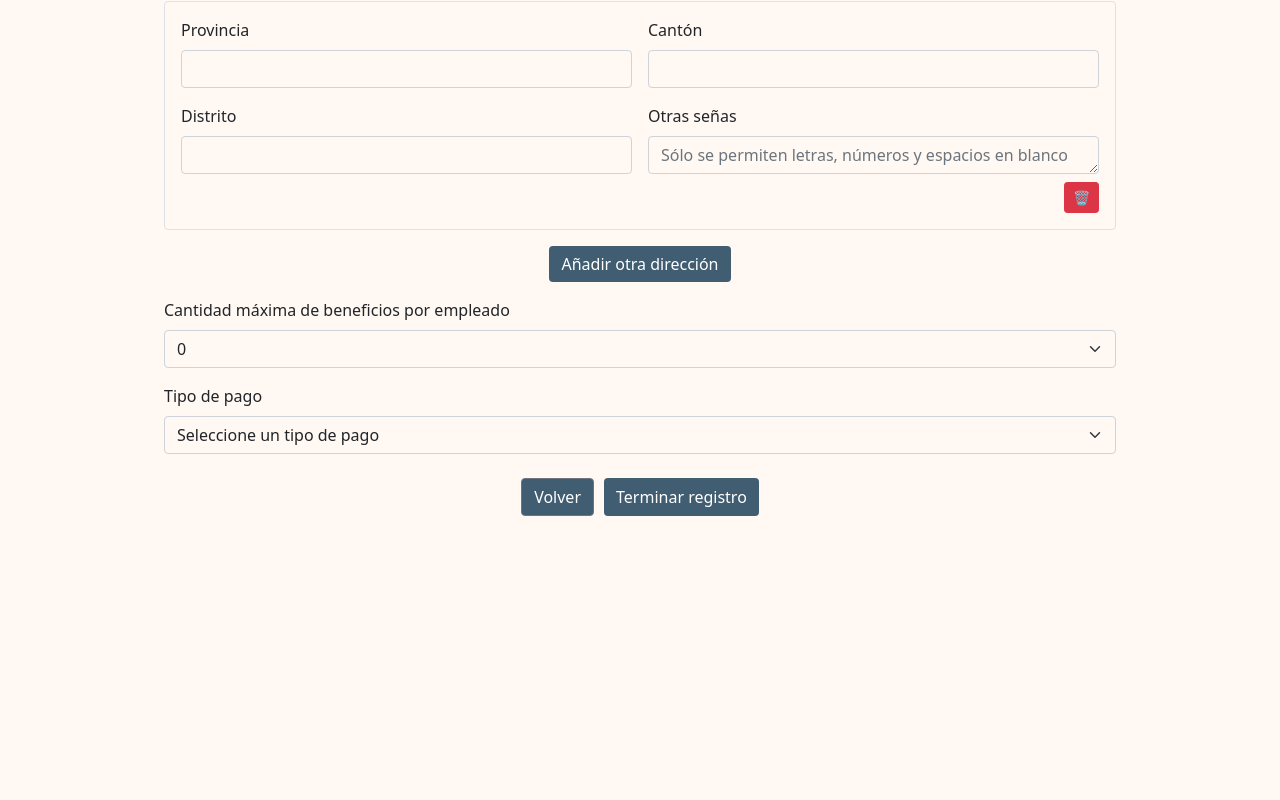
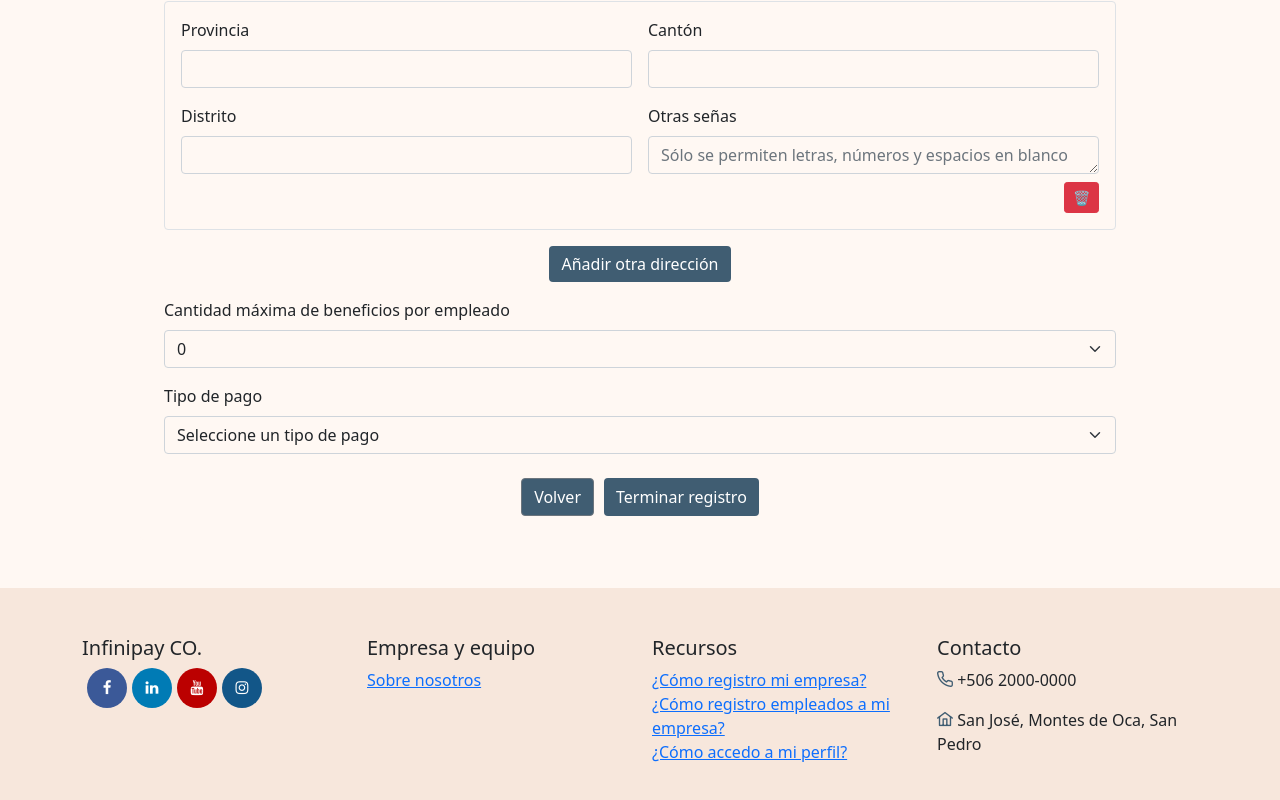
Before and after one commit to braunnymadrigal/Infinipay-CO, a Vue app in the folder front-end/: page /RegisterCompany in a window 1280 px wide. Shown: the part 1019-1819 px from the top of the page. Before the commit the page ends 1607 px from the top, so only its background shows below. Built offline with nearby package versions, Linux system fonts and the light colour scheme.

Commit message:
Agregar footer

```diff
--- a/front-end/src/components/RegisterCompany.vue
+++ b/front-end/src/components/RegisterCompany.vue
@@ -183,6 +183,39 @@
       </form>
     </div>
   </div>
+
+  <footer class="py-5 custom-footer">
+    <div class="container">
+      <div class="row">
+        <div class="col-md-3 mb-3">
+          <p class="h5">Infinipay CO.</p>
+          <div>
+            <a href="#" class="fa fa-facebook"></a>
+            <a href="#" class="fa fa-linkedin"></a>
+            <a href="#" class="fa fa-youtube"></a>
+            <a href="#" class="fa fa-instagram"></a>
+          </div>
+        </div>
+        <div class="col-md-3 mb-3">
+          <p class="h5">Empresa y equipo</p>
+          <a href="#">Sobre nosotros</a>
+        </div>
+        <div class="col-md-3 mb-3">
+          <p class="h5">Recursos</p>
+          <a href="#">¿Cómo registro mi empresa?</a><br />
+          <a href="#">¿Cómo registro empleados a mi empresa?</a><br />
+          <a href="#">¿Cómo accedo a mi perfil?</a>
+        </div>
+        <div class="col-md-3 mb-3">
+          <p class="h5">Contacto</p>
+          <p><i class="pi pi-phone" style="color:#405D72;"></i>
+            +506 2000-0000</p>
+          <p><i class="pi pi-home" style="color:#405D72;"></i>
+            San José, Montes de Oca, San Pedro</p>
+        </div>
+      </div>
+    </div>
+  </footer>
 </template>
 
 <script>
--- a/front-end/src/components/RegisterEmployer.vue
+++ b/front-end/src/components/RegisterEmployer.vue
@@ -168,6 +168,39 @@
       </form>
     </div>
   </div>
+
+  <footer class="py-5 custom-footer">
+    <div class="container">
+      <div class="row">
+        <div class="col-md-3 mb-3">
+          <p class="h5">Infinipay CO.</p>
+          <div>
+            <a href="#" class="fa fa-facebook"></a>
+            <a href="#" class="fa fa-linkedin"></a>
+            <a href="#" class="fa fa-youtube"></a>
+            <a href="#" class="fa fa-instagram"></a>
+          </div>
+        </div>
+        <div class="col-md-3 mb-3">
+          <p class="h5">Empresa y equipo</p>
+          <a href="#">Sobre nosotros</a>
+        </div>
+        <div class="col-md-3 mb-3">
+          <p class="h5">Recursos</p>
+          <a href="#">¿Cómo registro mi empresa?</a><br />
+          <a href="#">¿Cómo registro empleados a mi empresa?</a><br />
+          <a href="#">¿Cómo accedo a mi perfil?</a>
+        </div>
+        <div class="col-md-3 mb-3">
+          <p class="h5">Contacto</p>
+          <p><i class="pi pi-phone" style="color:#405D72;"></i>
+            +506 2000-0000</p>
+          <p><i class="pi pi-home" style="color:#405D72;"></i>
+            San José, Montes de Oca, San Pedro</p>
+        </div>
+      </div>
+    </div>
+  </footer>
 </template>
 
 <script>
```
